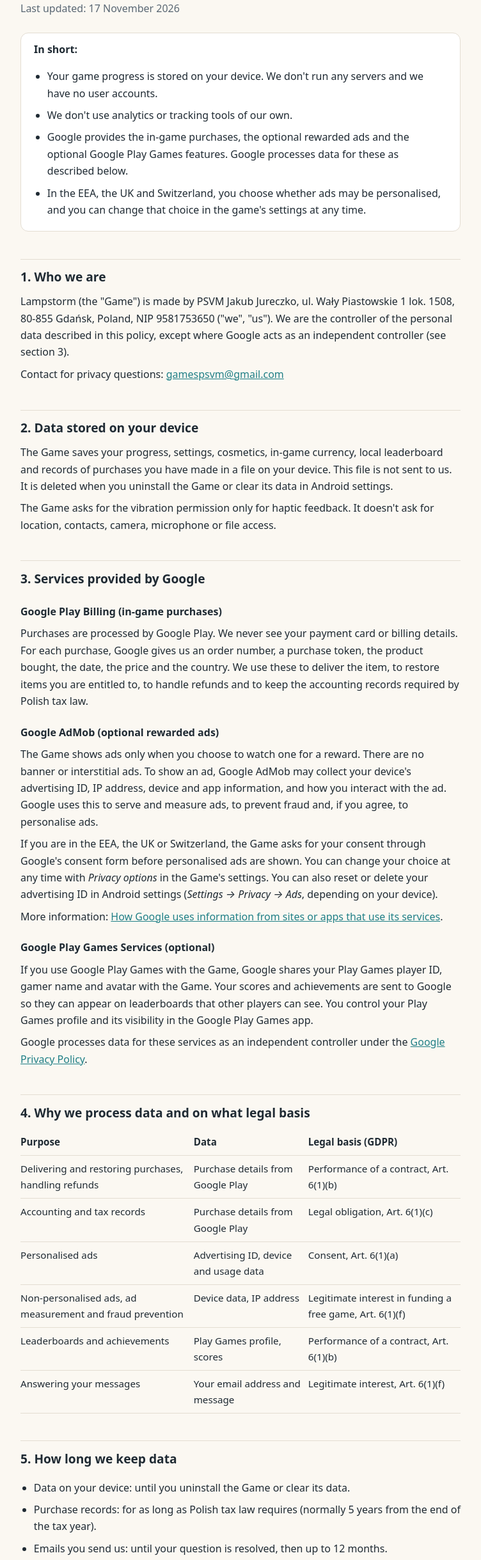
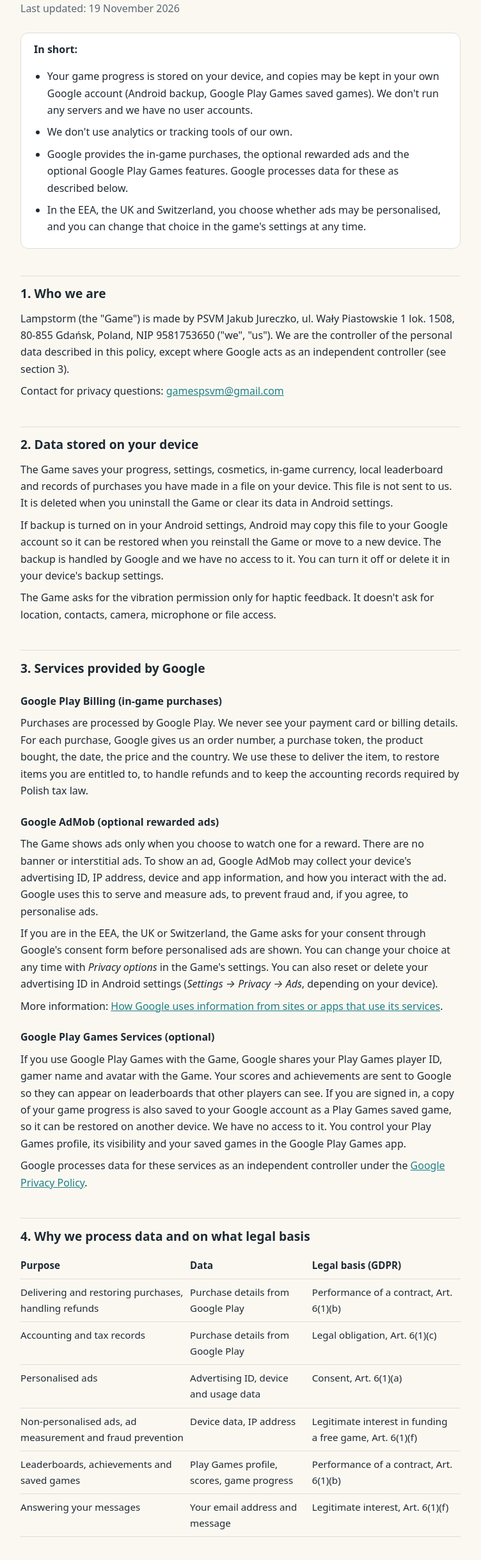
Before and after one commit to ygaros/lampstorm, a plain HTML site: page privacy.html in a window 1280 px wide. Shown: the part 82-2521 px from the top of the page at 64% size, without its empty margins (264-1016 px from the left). Drawn offline with Linux system fonts and the light colour scheme.

Commit message:
Privacy policy: Android backup and Play Games saved games

```diff
--- a/privacy.html
+++ b/privacy.html
@@ -39,12 +39,12 @@
 <main>
 
 <h1>Lampstorm Privacy Policy</h1>
-<p class="meta">Last updated: 17 November 2026</p>
+<p class="meta">Last updated: 19 November 2026</p>
 
 <div class="summary">
   <p><strong>In short:</strong></p>
   <ul>
-    <li>Your game progress is stored on your device. We don't run any servers and we have no user accounts.</li>
+    <li>Your game progress is stored on your device, and copies may be kept in your own Google account (Android backup, Google Play Games saved games). We don't run any servers and we have no user accounts.</li>
     <li>We don't use analytics or tracking tools of our own.</li>
     <li>Google provides the in-game purchases, the optional rewarded ads and the optional Google Play Games features. Google processes data for these as described below.</li>
     <li>In the EEA, the UK and Switzerland, you choose whether ads may be personalised, and you can change that choice in the game's settings at any time.</li>
@@ -59,6 +59,7 @@ We are the controller of the personal data described in this policy, except wher
 
 <h2>2. Data stored on your device</h2>
 <p>The Game saves your progress, settings, cosmetics, in-game currency, local leaderboard and records of purchases you have made in a file on your device. This file is not sent to us. It is deleted when you uninstall the Game or clear its data in Android settings.</p>
+<p>If backup is turned on in your Android settings, Android may copy this file to your Google account so it can be restored when you reinstall the Game or move to a new device. The backup is handled by Google and we have no access to it. You can turn it off or delete it in your device's backup settings.</p>
 <p>The Game asks for the vibration permission only for haptic feedback. It doesn't ask for location, contacts, camera, microphone or file access.</p>
 
 <h2>3. Services provided by Google</h2>
@@ -72,7 +73,7 @@ We are the controller of the personal data described in this policy, except wher
 <p>More information: <a href="https://policies.google.com/technologies/partner-sites">How Google uses information from sites or apps that use its services</a>.</p>
 
 <h3>Google Play Games Services (optional)</h3>
-<p>If you use Google Play Games with the Game, Google shares your Play Games player ID, gamer name and avatar with the Game. Your scores and achievements are sent to Google so they can appear on leaderboards that other players can see. You control your Play Games profile and its visibility in the Google Play Games app.</p>
+<p>If you use Google Play Games with the Game, Google shares your Play Games player ID, gamer name and avatar with the Game. Your scores and achievements are sent to Google so they can appear on leaderboards that other players can see. If you are signed in, a copy of your game progress is also saved to your Google account as a Play Games saved game, so it can be restored on another device. We have no access to it. You control your Play Games profile, its visibility and your saved games in the Google Play Games app.</p>
 
 <p>Google processes data for these services as an independent controller under the <a href="https://policies.google.com/privacy">Google Privacy Policy</a>.</p>
 
@@ -84,14 +85,14 @@ We are the controller of the personal data described in this policy, except wher
   <tr><td>Accounting and tax records</td><td>Purchase details from Google Play</td><td>Legal obligation, Art. 6(1)(c)</td></tr>
   <tr><td>Personalised ads</td><td>Advertising ID, device and usage data</td><td>Consent, Art. 6(1)(a)</td></tr>
   <tr><td>Non-personalised ads, ad measurement and fraud prevention</td><td>Device data, IP address</td><td>Legitimate interest in funding a free game, Art. 6(1)(f)</td></tr>
-  <tr><td>Leaderboards and achievements</td><td>Play Games profile, scores</td><td>Performance of a contract, Art. 6(1)(b)</td></tr>
+  <tr><td>Leaderboards, achievements and saved games</td><td>Play Games profile, scores, game progress</td><td>Performance of a contract, Art. 6(1)(b)</td></tr>
   <tr><td>Answering your messages</td><td>Your email address and message</td><td>Legitimate interest, Art. 6(1)(f)</td></tr>
 </table>
 </div>
 
 <h2>5. How long we keep data</h2>
 <ul>
-  <li>Data on your device: until you uninstall the Game or clear its data.</li>
+  <li>Data on your device: until you uninstall the Game or clear its data. Backups and saved games in your Google account: until you delete them, under Google's rules.</li>
   <li>Purchase records: for as long as Polish tax law requires (normally 5 years from the end of the tax year).</li>
   <li>Emails you send us: until your question is resolved, then up to 12 months.</li>
   <li>Data held by Google: according to Google's own retention rules.</li>
```
